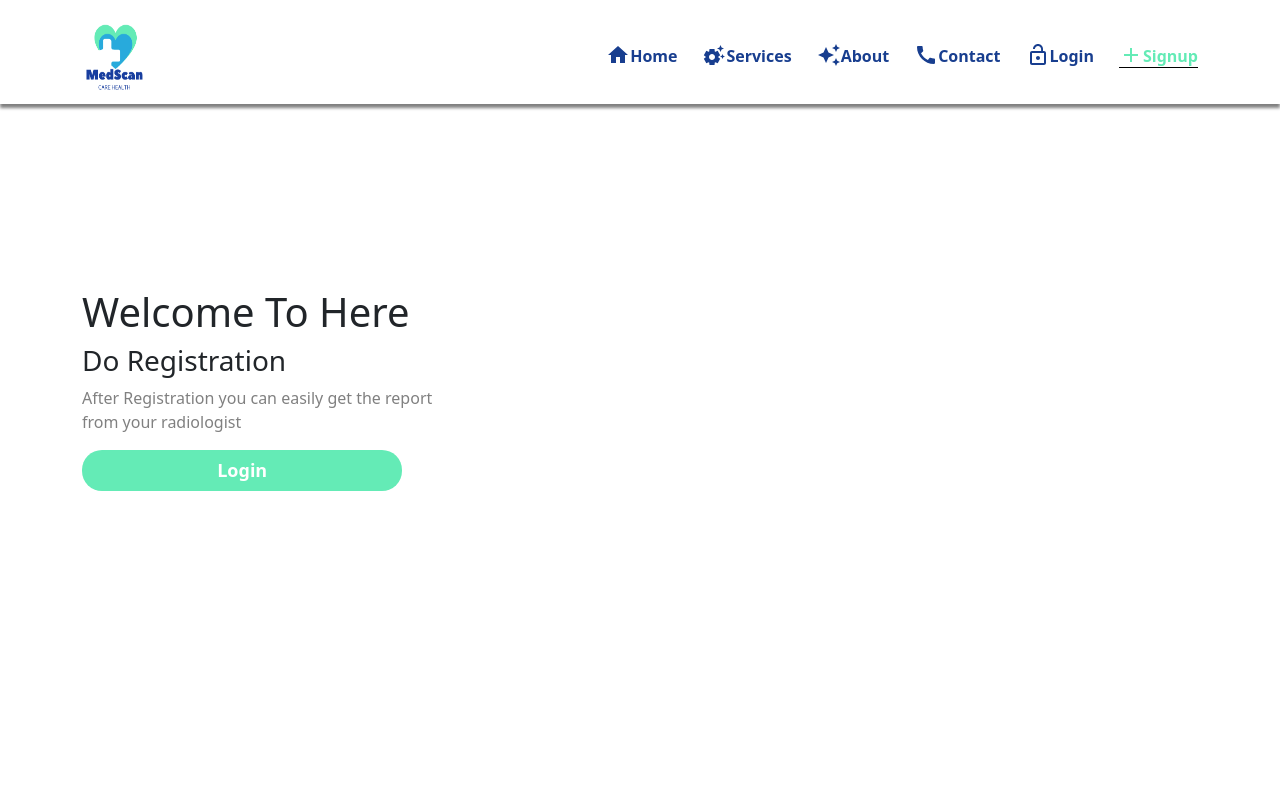
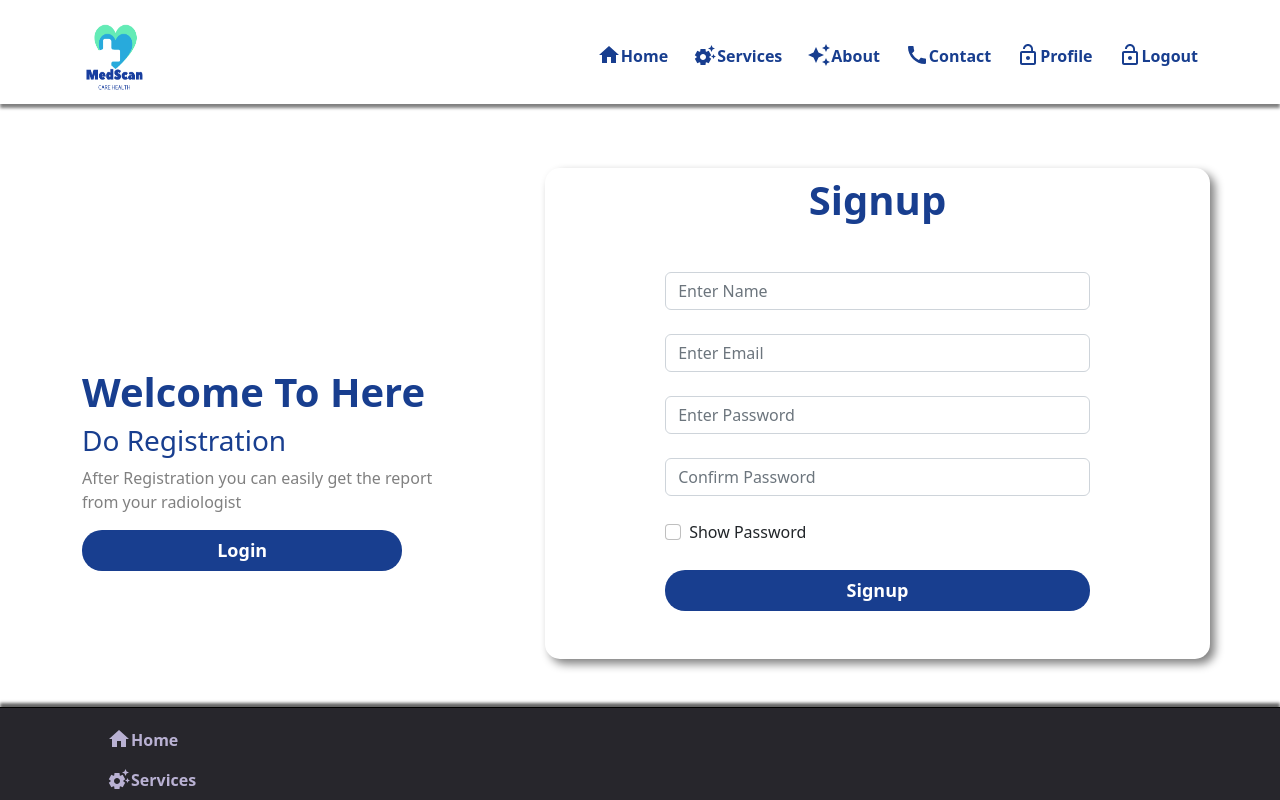
Before and after one commit to AbdulWahabRaza123/MedScan, a Next.js app in the folder client/: page /Signup in a window 1280 px wide. Shown: the top 800 px of the page. Built offline with nearby package versions, Linux system fonts and the light colour scheme; a web font is replaced by a local one.

Commit message:
navbar setting

```diff
--- a/client/Components/Buttons.jsx
+++ b/client/Components/Buttons.jsx
@@ -8,12 +8,12 @@ const RegistrationLoginBtn = styled.div`
   font-size: 18px;
   color: white;
   text-align: center;
-  background: #64ebb6;
+  background: #183e8f;
   &:hover {
-    background: #183e8f;
+    background: #64ebb6;
   }
 `;
-const LoginBtn = styled.div`
+const MainBtn = styled.div`
   width: 100%;
   height: auto;
   border-radius: 20px;
@@ -22,10 +22,9 @@ const LoginBtn = styled.div`
   font-size: 18px;
   color: white;
   text-align: center;
-  ${"" /* background: #64ebb6; */}
-  background:#183e8f;
+  background: #183e8f;
   &:hover {
     background: #64ebb6;
   }
 `;
-export { RegistrationLoginBtn, LoginBtn };
+export { RegistrationLoginBtn, MainBtn };
--- /dev/null
+++ b/client/Components/Inputs.jsx
@@ -0,0 +1,2 @@
+import { MDBInput, MDBCheckbox } from "mdb-react-ui-kit";
+export { MDBInput, MDBCheckbox };
--- a/client/Components/Layout.jsx
+++ b/client/Components/Layout.jsx
@@ -1,8 +1,7 @@
 import styled from "styled-components";
 import { Row, Col, Image, Container } from "react-bootstrap";
 export const Wrapper = styled.div``;
-import React from "react";
-
+import { useMediaQuery } from "react-responsive";
 const ImageComp = (props) => {
   return (
     <>
@@ -15,4 +14,4 @@ const ImageComp = (props) => {
     </>
   );
 };
-export { Row, Col, Container, ImageComp };
+export { Row, Col, Container, ImageComp, useMediaQuery };
--- a/client/Components/Navbar.jsx
+++ b/client/Components/Navbar.jsx
@@ -1,3 +1,4 @@
+import { useContext, useEffect, useState } from "react";
 import Head from "next/head";
 import Nav from "react-bootstrap/Nav";
 import Navbar from "react-bootstrap/Navbar";
@@ -11,6 +12,7 @@ import AutoAwesomeIcon from "@mui/icons-material/AutoAwesome";
 import CallIcon from "@mui/icons-material/Call";
 import LockOpenIcon from "@mui/icons-material/LockOpen";
 import AddIcon from "@mui/icons-material/Add";
+import { NavContext } from "../pages/_app";
 const NavLogoStyle = {
   width: "70px",
   height: "70px",
@@ -40,9 +42,14 @@ const NavLink = styled.p`
   @media screen and (min-width: 754px) {
     margin-left: 25px;
   }
+
 `;
+
 const NavbarComp = (props) => {
   const router = useRouter();
+  const [mount, setMount] = useState(false);
+  const { NavState, NavDispatch } = useContext(NavContext);
+
   const pages = [
     { name: "Home", icon: HomeIcon },
     { name: "Services", icon: SettingsSuggestIcon },
@@ -51,7 +58,18 @@ const NavbarComp = (props) => {
     { name: "Login", icon: LockOpenIcon },
     { name: "Signup", icon: AddIcon },
   ];
-  return (
+  const pagesUser = [
+    { name: "Home", icon: HomeIcon },
+    { name: "Services", icon: SettingsSuggestIcon },
+    { name: "About", icon: AutoAwesomeIcon },
+    { name: "Contact", icon: CallIcon },
+    { name: "Profile", icon: LockOpenIcon },
+    { name: "Logout", icon: LockOpenIcon },
+  ];
+  useEffect(() => {
+    setMount(true);
+  }, [NavState]);
+  return mount ? (
     <>
       <Head>
         <title>{props.title}</title>
@@ -72,8 +90,38 @@ const NavbarComp = (props) => {
             />
             <Navbar.Collapse id="basic-navbar-nav">
               <Nav className="ms-auto mt-4">
-                {pages.map((name, id) => {
-                  console.log(router.pathname);
+                {NavState
+                  ? pages.map((name, id) => {
+                      return (
+                        <>
+                          <NavLink key={id}>
+                            <Link
+                              href={`/${name.name === "Home" ? "" : name.name}`}
+                              style={{ textDecoration: "none" }}
+                            >
+                              <A
+                                active={
+                                  router.pathname === "/" + name.name
+                                    ? "active"
+                                    : router.pathname === "/" &&
+                                      name.name === "Home"
+                                    ? "active"
+                                    : ""
+                                }
+                              >
+                                <name.icon
+                                  style={{
+                                    marginTop: "-6px",
+                                  }}
+                                />
+                                {name.name}
+                              </A>
+                            </Link>
+                          </NavLink>
+                        </>
+                      );
+                    })
+                  : pagesUser.map((name, id) => {
                       return (
                         <>
                           <NavLink key={id}>
@@ -111,6 +159,8 @@ const NavbarComp = (props) => {
       <br />
       <br />
     </>
+  ) : (
+    <></>
   );
 };
 
--- /dev/null
+++ b/client/Components/Reducer/NavReducer.jsx
@@ -0,0 +1,7 @@
+export const initialStateNav = false;
+export const NavReducer = (state, action) => {
+  if (action.type === "Nav") {
+    return action.payload;
+  }
+  return state;
+};
--- a/client/pages/Signup.jsx
+++ b/client/pages/Signup.jsx
@@ -1,10 +1,31 @@
 import React, { useState, useEffect } from "react";
 import NavbarComp from "../Components/Navbar";
-import styled from "styled-components";
+import { MDBInput, MDBCheckbox } from "../Components/Inputs";
 import { Container, Row, Col } from "../Components/Layout";
 import { RegistrationLoginBtn } from "../Components/Buttons";
+import { MainBtn } from "../Components/Buttons";
+import { useMediaQuery } from "../Components/Layout";
+import Footer from "../Components/Footer";
 const Signup = () => {
   const [mount, setMount] = useState(false);
+  const [showPass, setShowPass] = useState(false);
+  const [data, setData] = useState({
+    name: "",
+    email: "",
+    password: "",
+    cPassword: "",
+  });
+  const ChangeData = (event) => {
+    const name = event.target.name;
+    const value = event.target.value;
+    setData({ ...data, [name]: value });
+  };
+  const Show = () => {
+    setShowPass(!showPass);
+  };
+  const isResponsive = useMediaQuery({
+    query: "(max-width: 753px)",
+  });
   useEffect(() => {
     setMount(true);
   }, []);
@@ -13,18 +34,106 @@ const Signup = () => {
       <NavbarComp title="Signup" />
       <Container style={{ marginTop: "15vh" }}>
         <Row>
-          <Col md={4} style={{ marginTop: "15vh" }}>
-            <h1>Welcome To Here</h1>
-            <h3>Do Registration</h3>
+          <Col
+            md={4}
+            style={{
+              marginTop: isResponsive ? "5vh" : "25vh",
+              marginBottom: "10vh",
+            }}
+          >
+            <span>
+              <h1 style={{ color: "#183e8f", fontWeight: "700" }}>
+                Welcome To Here
+              </h1>
+              <h3 style={{ color: "#183e8f" }}>Do Registration</h3>
+            </span>
             <p style={{ color: "gray" }}>
               After Registration you can easily get the report from your
               radiologist{" "}
             </p>
             <RegistrationLoginBtn>Login</RegistrationLoginBtn>
           </Col>
-          <Col md={8}></Col>
+          <Col
+            md={{ offset: 1 }}
+            className="text-center"
+            style={{
+              borderRadius: "15px",
+              boxShadow: "5px 5px 10px gray",
+            }}
+          >
+            <h1
+              className="text-center mb-5"
+              style={{
+                marginTop: "1vh",
+                color: "#183e8f",
+                fontWeight: "600",
+              }}
+            >
+              Signup
+            </h1>
+            <Container
+              className="mt-3 mb-5"
+              style={{ width: isResponsive ? "100%" : "70%" }}
+            >
+              <MDBInput
+                wrapperClass="mb-4"
+                id="form1"
+                type="name"
+                name="name"
+                onChange={ChangeData}
+                value={data.name}
+                placeholder="Enter Name"
+              />
+              <MDBInput
+                wrapperClass="mb-4"
+                id="form1"
+                type="email"
+                name="email"
+                onChange={ChangeData}
+                value={data.email}
+                placeholder="Enter Email"
+              />
+              <MDBInput
+                wrapperClass="mb-4"
+                id="form2"
+                name="password"
+                onChange={ChangeData}
+                value={data.password}
+                type={showPass ? "name" : "password"}
+                placeholder="Enter Password"
+              />
+              <MDBInput
+                wrapperClass="mb-4"
+                id="form2"
+                name="cPassword"
+                onChange={ChangeData}
+                value={data.cPassword}
+                type={showPass ? "name" : "password"}
+                placeholder="Confirm Password"
+              />
+
+              <Row
+                className="mb-4"
+                style={{
+                  justifyContent: "space-between",
+                }}
+              >
+                <Col md={6} className="text-start">
+                  <MDBCheckbox
+                    name="flexCheck"
+                    value=""
+                    id="flexCheckDefault"
+                    label="Show Password"
+                    onChange={Show}
+                  />
+                </Col>
+              </Row>
+              <MainBtn className="mb-4">Signup</MainBtn>
+            </Container>
+          </Col>
         </Row>
       </Container>
+      <Footer />
     </>
   ) : (
     <></>
--- a/client/pages/_app.js
+++ b/client/pages/_app.js
@@ -2,9 +2,20 @@ import "../styles/globals.css";
 import "bootstrap/dist/css/bootstrap.min.css";
 // import "mdbreact/dist/css/mdb.css";
 // import "@fortawesome/fontawesome-free/css/all.min.css";
+import { useReducer, createContext } from "react";
+import { NavReducer, initialStateNav } from "../Components/Reducer/NavReducer";
 import "react-responsive-carousel/lib/styles/carousel.min.css"; // requires a loader
+const NavContext = createContext();
 function MyApp({ Component, pageProps }) {
-  return <Component {...pageProps} />;
+  const [NavState, NavDispatch] = useReducer(NavReducer, initialStateNav);
+
+  return (
+    <>
+      <NavContext.Provider value={{ NavState, NavDispatch }}>
+        <Component {...pageProps} />
+      </NavContext.Provider>
+    </>
+  );
 }
-
+export { NavContext };
 export default MyApp;
--- a/client/pages/index.js
+++ b/client/pages/index.js
@@ -83,8 +83,10 @@ const Home = () => {
       <Container>
         <Section2 className="mb-5">
           <Wrapper className="text-center">
-            <h1 className="text-success">How to Use?</h1>
-            <p>Here are some steps which can lead you to fetch the report</p>
+            <h1 style={{ color: "#183e8f", fontWeight: "700" }}>How to Use?</h1>
+            <p style={{ color: "gray" }}>
+              <i> Here are some steps which can lead you to fetch the report</i>
+            </p>
           </Wrapper>
           <Row>
             {StepsCardData.map((val, index) => {
```
Also changed, not shown: client/Components/Card.jsx (+14 -5 lines), client/pages/Login.jsx (+12 -5 lines), client/pages/Logout.jsx (added, +15 -0 lines), client/pages/Profile.jsx (added, +36 -0 lines). Lines whose indentation alone changed are shown as unchanged.
